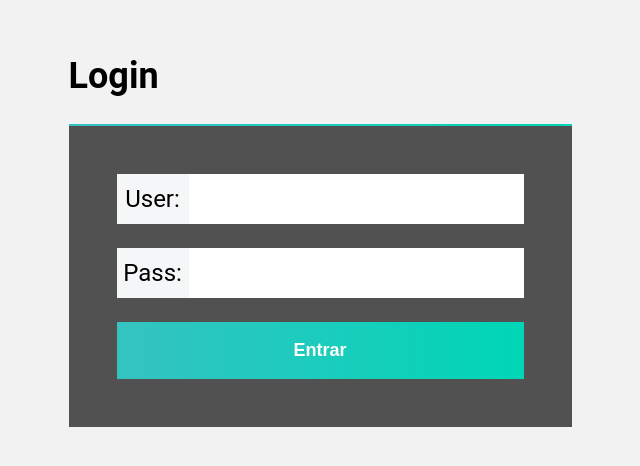
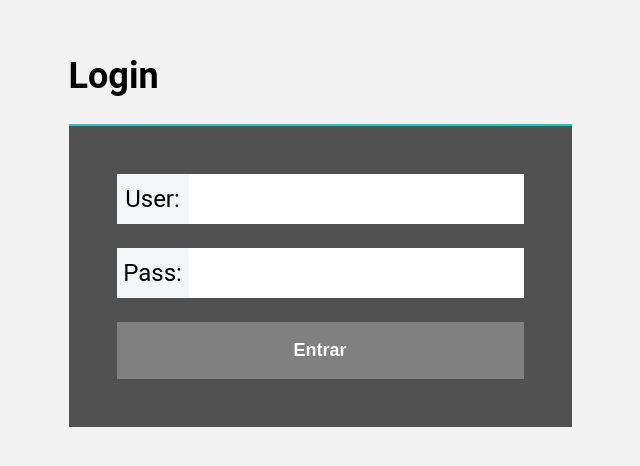
Before and after one commit to MilenaCLeme/web-chat, a React (Create React App) app in the folder front-end/: page /login in a window 1280 px wide. Shown: the part 174-640 px from the top of the page, without its empty margins (368-1008 px from the left). Built offline with nearby package versions, Linux system fonts and the light colour scheme.

Commit message:
update: simulation api login

```diff
--- a/front-end/src/Components/LoginButton.jsx
+++ b/front-end/src/Components/LoginButton.jsx
@@ -1,18 +1,54 @@
-import React from 'react';
+import React, { useEffect, useState } from 'react';
 import { useNavigate } from 'react-router-dom';
+import PropTypes from 'prop-types';
 
 // eslint-disable-next-line react/prop-types
-function LoginButton({ userData }) {
+export default function LoginButton({ userData: { username, password } }) {
+  const [redirect, setRedirect] = useState(false);
   const navigate = useNavigate();
 
+  const correctLogin = {
+    username: 'admin',
+    password: '123456',
+  };
+
+  useEffect(() => {
+    // async function callApi(){
+    //   const response = await functionApi()
+    //   if (response.statusCode === 200)
+    //   setRedirect(true);
+    // }
+    // callAPi()
+    if (correctLogin.username === username
+      && correctLogin.password === password) {
+      setRedirect(true);
+    }
+  }, [username, password]);
+
   function handleClick() {
-    console.log(userData);
-    navigate('/chat');
+    if (redirect) {
+      navigate('/chat');
+    } else {
+      alert('Dados de Login inválidos');
+    }
   }
 
   return (
-    <button className="lf--submit" type="button" onClick={handleClick}> Entrar </button>
+    <button
+      className="lf--submit"
+      type="button"
+      onClick={handleClick}
+      disabled={!!(username.length < 5 || password.length < 6)}
+    >
+      Entrar
+    </button>
   );
 }
 
-export default LoginButton;
+LoginButton.propTypes = {
+  userData: PropTypes.shape({
+    username: PropTypes.string,
+    password: PropTypes.string,
+  }).isRequired,
+
+};
--- a/front-end/src/Pages/Login.jsx
+++ b/front-end/src/Pages/Login.jsx
@@ -6,7 +6,7 @@ import '../styles/loginStyle.css';
 export default function Login() {
   const [username, setUsername] = useState('');
   const [password, setPassword] = useState('');
-  const [userData, setUserData] = useState({ });
+  const [userData, setUserData] = useState({ username: '', password: '' });
 
   useEffect(() => {
     setUserData({ username, password });
--- a/front-end/src/styles/loginStyle.css
+++ b/front-end/src/styles/loginStyle.css
@@ -16,7 +16,6 @@ body {
   font-size: 1.5em;
 
 }
-
 
 .login-form {
   width: 100%;
@@ -66,12 +65,7 @@ body {
     display: block;
     padding: 1em;
     width: 100%;
-
-    background: linear-gradient(
-      to right,
-      #35c3c1,
-      #00d6b7
-    );
+    background-color: #35c3c1;
     border: 0;
     color: #fff;
     cursor: pointer;
@@ -86,6 +80,10 @@ body {
     transform: scale(1.1);
   }
 
+  .lf--submit:disabled {
+    background-color: gray !important;
+  }
+
 .lf--forgot {
   margin-top: 1em;
   color: #00d6b7;
```
